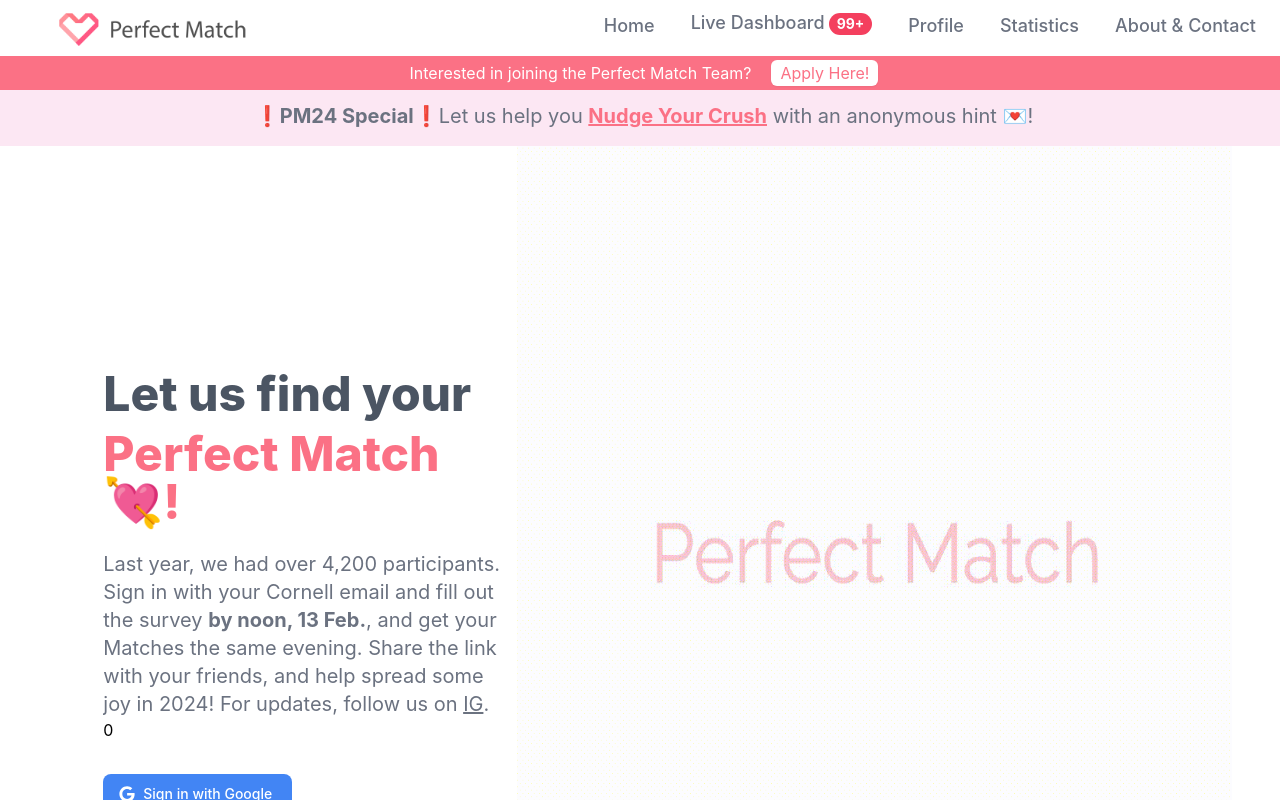
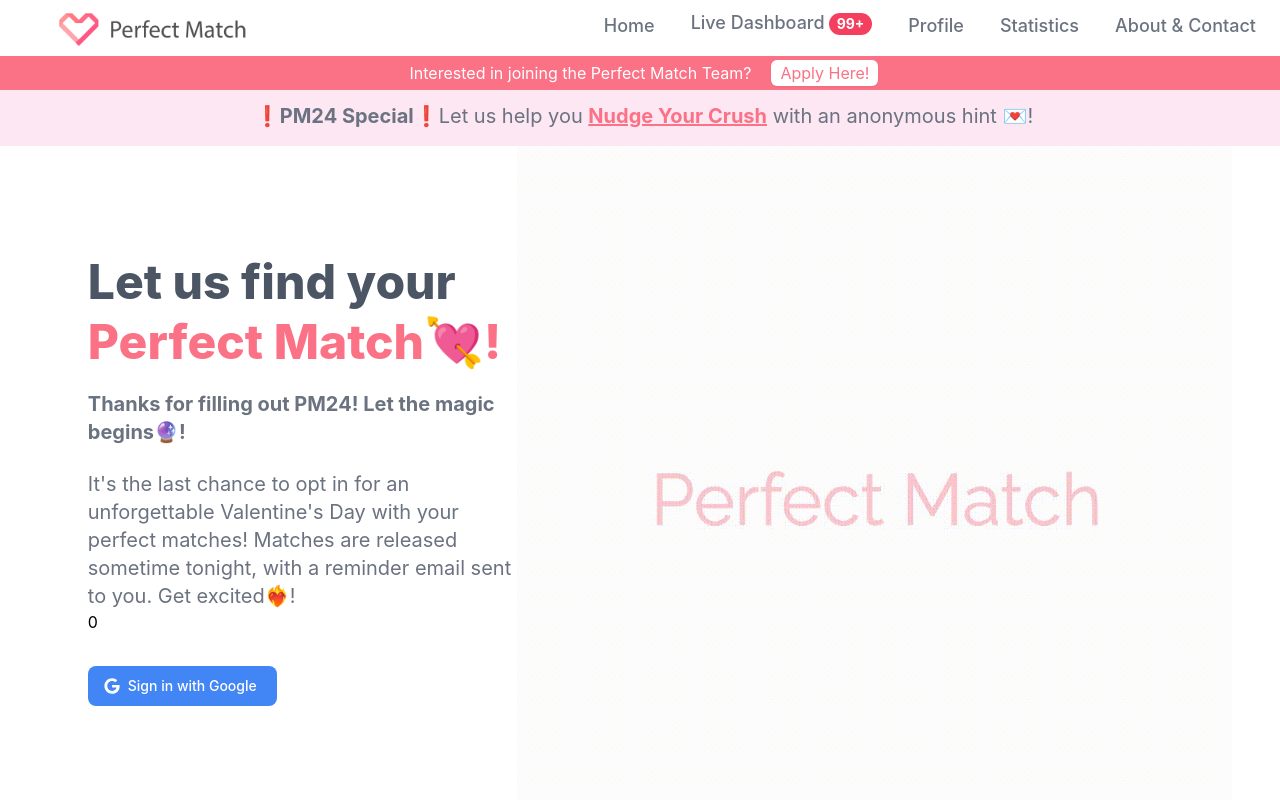
Before and after one commit to wyatt/perfect-match-web, a Next.js app: page / in a window 1280 px wide. Shown: the top 800 px of the page. Built offline with nearby package versions, Linux system fonts and the light colour scheme; no server answers; the database is empty.

Commit message:
Countdown to the close of survey (#43)

```diff
--- /dev/null
+++ b/components/countdownSurvey.tsx
@@ -0,0 +1,50 @@
+import { count } from 'console';
+import React from 'react';
+import Countdown, { CountdownRenderProps } from 'react-countdown';
+import { fetcher } from '@/utils/fetch';
+import useSWR from 'swr';
+import { GoogleAuth } from '@/components/general';
+
+function CountDownSurvey(){
+    const countdownDate = new Date('February 13, 2024 12:00:00 EST');
+    const { data: currentCount, error } = useSWR('/api/count', fetcher, {
+        refreshInterval: 60000,
+    });
+
+    const renderer = ({ days, hours, minutes, seconds, completed }: CountdownRenderProps) => {
+        if (completed) {
+            return <p className="font-bold text-lg mx-2 pt-6 lg:max-w-lg sm:mx-auto lg:text-left text-center lg:text-xl text-gray-500 sm:leading-relaxed">
+                Thanks for filling out PM24! Let the magic begins🔮!
+                </p>
+        } else {
+            return (
+                <section className="flex flex-col">
+                    <p className="lg:text-lg my-4 text-gray-600 font-bold">
+                        Hurry up! Cupid is flying away. PM2024 closes in ...
+                    </p>
+                    <div className="gap-x-2 flex font-extrabold mx-auto lg:mx-0">
+                        <span className="w-20 sm:w-28 flex flex-col">
+                            <span className="text-3xl sm:text-4xl text-rose-400">{hours}</span>
+                            <span className="text-lg text-gray-600 sm:text-xl">Hours</span>
+                        </span>
+                        <span className="w-20 sm:w-28 flex flex-col">
+                            <span className="text-3xl sm:text-4xl text-rose-400">{minutes}</span>
+                            <span className="text-lg text-gray-600 sm:text-xl">Minutes</span>
+                        </span>
+                        <span className="w-20 sm:w-28 flex flex-col">
+                            <span className="text-3xl sm:text-4xl text-rose-400">{seconds}</span>
+                            <span className="text-lg text-gray-600 sm:text-xl">Seconds</span>
+                        </span>
+                    </div>
+                </section>
+            );
+        }
+    };
+    return (
+        <section>
+            <Countdown date={countdownDate} renderer={renderer} />
+        </section>
+    );
+}
+
+export default CountDownSurvey;
--- a/pages/index.tsx
+++ b/pages/index.tsx
@@ -12,8 +12,10 @@ import Script from 'next/script';
 import Image from 'next/image';
 import BestAlternative from '@/components/analytics/apex-charts/bestAlternative';
 import demo from 'public/feedback-demo.gif';
-import Countdown from '@/components/countdown';
+import CountDownSurvey from '@/components/countdownSurvey'
 import word from 'public/wordcloud-hq.gif';
+import React from 'react';
+import Countdown, { CountdownRenderProps } from 'react-countdown';
 
 const Home: NextPage = (props: any) => {
     const { data: currentCount, error } = useSWR('/api/count', fetcher, {
@@ -33,13 +35,13 @@ const Home: NextPage = (props: any) => {
                         <div>
                             <p className="ml-2 font-lg text-gray-500 sm:text-xl pb-1">
                                 <strong>❗PM24 Special❗</strong>
-                                Let us help you{' '}
-                                <Link href="/profile#crushes">
+                                Let us help you {' '}
+                                <Link href="/profile">
                                     <strong className="text-rose-400 underline hover:text-rose-500 hover:cursor-pointer">
                                         Nudge Your Crush
                                     </strong>
-                                </Link>{' '}
-                                with an anonymous hint 💌!
+                                </Link>
+                                {' '} with an anonymous hint 💌!
                             </p>
                         </div>
                     </div>
@@ -67,27 +69,21 @@ const Home: NextPage = (props: any) => {
             */}
 
             <section className="bg-white flex flex-col pr-0 lg:pr-12 lg:flex-row">
-                <div className="pb-6 pt-8 sm:pt-20 lg:pt-56 lg:pb-36 lg:w-3/5">
-                    <div className="mx-2 max-w-xl text-center lg:text-left sm:mx-auto lg:ml-[20%] mt-8 sm:mt-0 opacity-100">
+                <div className="pb-6 pt-6 sm:pt-20 lg:pt-28 lg:pb-36 lg:w-3/5">
+                    <div className="mx-2 max-w-xl text-center lg:text-left sm:mx-auto lg:ml-[17%] mt-8 sm:mt-0 opacity-100">
                         <h1 className="text-3xl text-gray-600 font-extrabold sm:text-4xl lg:text-5xl">
                             Let us find your
                             <strong className="mt-1 lg:mt-2 lg:mt-3 block font-extrabold text-rose-400">
                                 Perfect Match💘!
                             </strong>
                         </h1>
+                        <div>
+                            <CountDownSurvey />
+                        </div>
                         <p className="text-lg mx-2 mt-6 lg:max-w-lg sm:mx-auto lg:text-left text-center lg:text-xl text-gray-500 sm:leading-relaxed">
-                            Last year, we had over 4,200 participants. Sign in with your Cornell email and fill out the
-                            survey <strong>by noon, 13 Feb.</strong>, and get your Matches the same evening. Share the
-                            link with your friends, and help spread some joy in 2024! For updates, follow us on{' '}
-                            <a
-                                className="underline"
-                                href="https://www.instagram.com/cornellperfectmatch/"
-                                target="_blank"
-                                rel="noreferrer"
-                            >
-                                IG
-                            </a>
-                            .
+                            It&#39;s the last chance to opt in for an unforgettable Valentine&#39;s Day with
+                            your perfect matches! Matches are released sometime tonight, with a reminder
+                            email sent to you. Get excited❤️‍🔥!
                         </p>
                         {!error && currentCount && (
                             <p className="text-lg mt-4 mx-2 lg:max-w-lg sm:mx-auto lg:text-left text-center lg:text-xl text-gray-500 sm:leading-relaxed">
```
